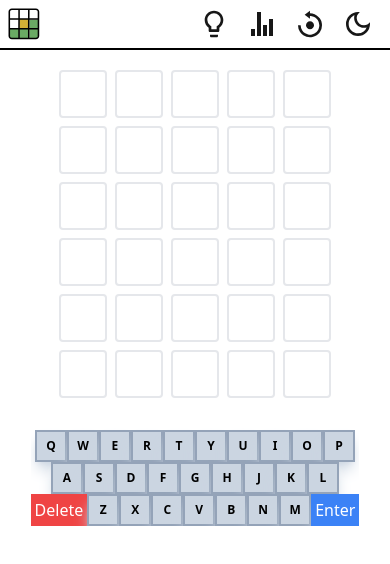
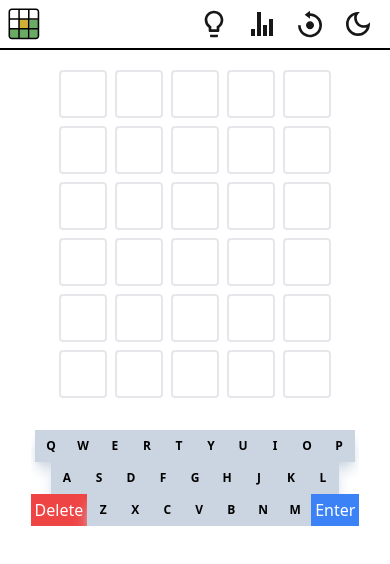
Before and after one commit to raghavbud1597/wordle, a Next.js app: page /game in a window 390 px wide. Shown: the top 564 px of the page. Built offline with nearby package versions, Linux system fonts and the light colour scheme.

Commit message:
enhancing CSS keyboard component

```diff
--- a/app/components/Keyboard.tsx
+++ b/app/components/Keyboard.tsx
@@ -46,13 +46,13 @@ export default function Keyboard({
       const score = keyFeedback[letter] ?? -1; // Default to -1 if no score
       switch (score) {
         case 2:
-          return "bg-green-600 text-white border-green-800"; // Correct
+          return "bg-green-600 text-white md:border-green-800"; // Correct
         case 1:
-          return "bg-yellow-600 text-white border-yellow-800"; // Misplaced
+          return "bg-yellow-600 text-white md:border-yellow-800"; // Misplaced
         case 0:
-          return "bg-slate-700 text-white border-slate-500"; // Not Present
+          return "bg-slate-700 text-white md:border-slate-500"; // Not Present
         default:
-          return "bg-slate-300 text-black dark:bg-slate-500 dark:text-white border-slate-400"; // Default
+          return "bg-slate-300 text-black dark:bg-slate-500 dark:text-white md:border-slate-400"; // Default
       }
     },
     [keyFeedback]
@@ -64,7 +64,7 @@ export default function Keyboard({
       <button
         key={letter}
         onClick={() => onKeyPress(letter)}
-        className={`md:rounded-md text-xs w-8 h-8 md:text-lg md:w-10 md:h-10 font-bold border-2 shadow-lg shadow-slate-300 dark:shadow-slate-800 ${getKeyClass(letter)}`}
+        className={`md:rounded-md text-xs w-8 h-8 md:text-lg md:w-10 md:h-10 font-bold md:border-2 shadow-lg shadow-slate-300 dark:shadow-slate-800 ${getKeyClass(letter)}`}
         aria-label={`Key ${letter}`}
       >
         {letter}
```
